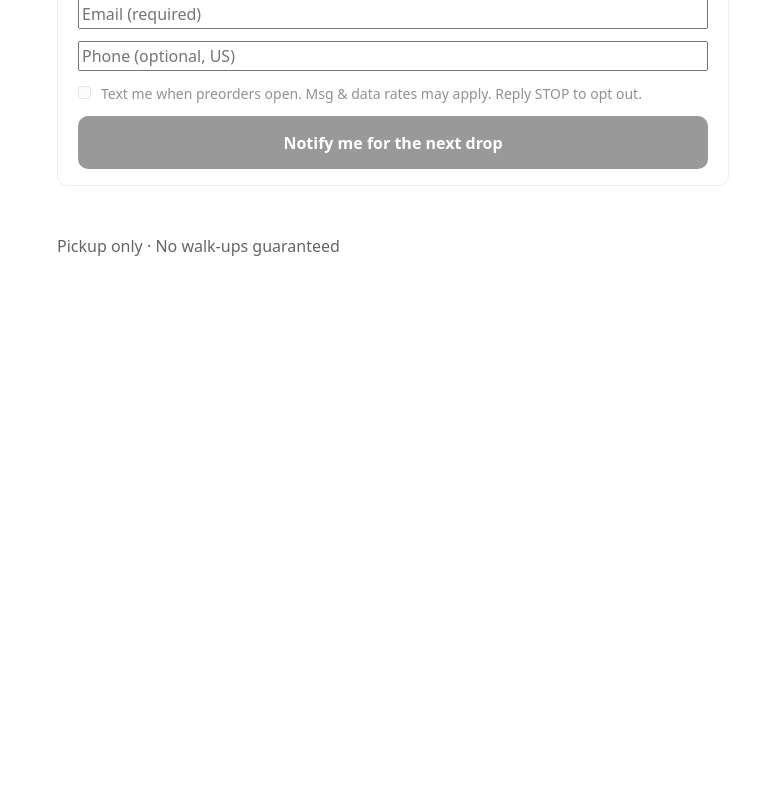
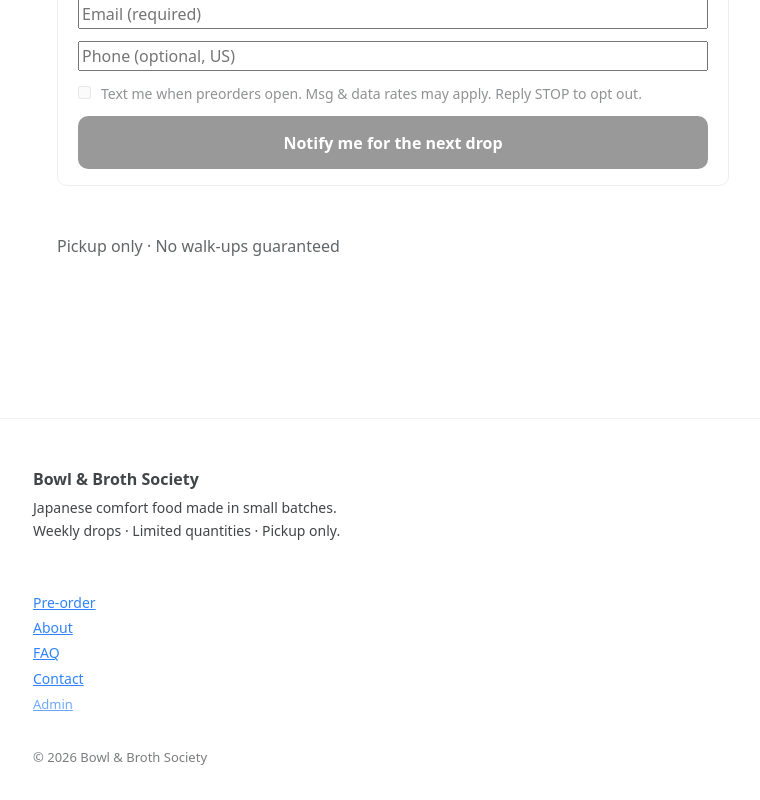
Before and after one commit to cornellb28/orderbbs-app, a Next.js app: page / in a window 1280 px wide. Shown: the part 429-1229 px from the top of the page, without its empty margins (247-1007 px from the left). Before the commit the page ends 800 px from the top, so only its background shows below. Built offline with nearby package versions, Linux system fonts and the light colour scheme; no server answers; the database is empty.

Commit message:
Header/footer update links

```diff
--- /dev/null
+++ b/src/app/components/footer.tsx
@@ -0,0 +1,68 @@
+import Link from "next/link";
+
+type FooterProps = {
+    isAdmin?: boolean;
+};
+
+export default function Footer({ isAdmin = false }: FooterProps) {
+    return (
+        <footer
+            style={{
+                marginTop: "5rem",
+                padding: "3rem 1.5rem 2rem",
+                borderTop: "1px solid #eee",
+                opacity: 0.85,
+            }}
+        >
+            <div
+                style={{
+                    maxWidth: 720,
+                    margin: "0 auto",
+                    display: "grid",
+                    gridTemplateColumns: "1fr",
+                    gap: "2rem",
+                }}
+            >
+                {/* Brand */}
+                <div>
+                    <strong>Bowl & Broth Society</strong>
+                    <p style={{ marginTop: 6, fontSize: 14, lineHeight: 1.6 }}>
+                        Japanese comfort food made in small batches.
+                        <br />
+                        Weekly drops · Limited quantities · Pickup only.
+                    </p>
+                </div>
+
+                {/* Customer info */}
+                <div style={{ fontSize: 14, lineHeight: 1.8 }}>
+                    <div>
+                        <Link href="/preorder">Pre-order</Link>
+                    </div>
+                    <div>
+                        <Link href="/about">About</Link>
+                    </div>
+                    <div>
+                        <Link href="/faq">FAQ</Link>
+                    </div>
+                    <div>
+                        <Link href="/contact">Contact</Link>
+                    </div>
+                    <div>
+                        <Link
+                            href="/admin?next=/login"
+                            style={{ fontSize: 13, textDecoration: "underline", opacity: 0.7 }}
+                        >
+                            Admin
+                        </Link>
+                    </div>
+                </div>
+
+                {/* Meta */}
+                <div style={{ fontSize: 13, opacity: 0.7 }}>
+
+                    <div>© {new Date().getFullYear()} Bowl & Broth Society</div>
+                </div>
+            </div>
+        </footer>
+    );
+}
--- a/src/app/page.tsx
+++ b/src/app/page.tsx
@@ -1,7 +1,9 @@
 import Link from "next/link";
 import { getActiveEventWithMenu } from "@/lib/events";
 import { getNextDropEvent } from "@/lib/events-next";
+import { createSupabaseServerClient } from "@/lib/supabase/server";
 import NotifyForm from "./notify-form";
+import Footer from "./components/footer";
 
 function formatPickupDate(dateStr: string) {
   const d = new Date(`${dateStr}T00:00:00`);
@@ -48,10 +50,27 @@
   const active = await getActiveEventWithMenu();
   const nextDrop = active ? null : await getNextDropEvent();
 
+    const supabase = await createSupabaseServerClient();
+  const { data: { user } } = await supabase.auth.getUser();
+
+  let isAdmin = false;
+
+  if (user) {
+    const { data: adminRow } = await supabase
+      .from("admin_users")
+      .select("user_id")
+      .eq("user_id", user.id)
+      .eq("is_active", true)
+      .maybeSingle();
+
+    isAdmin = !!adminRow;
+  }
+
   const deadlineText = active?.deadline ? formatDeadline(active.deadline) : null;
   const deadlinePassed = active?.deadline ? isDeadlinePassed(active.deadline) : false;
 
   return (
+    <>
     <main className="container" style={{ maxWidth: 720, margin: "0 auto", padding: "4rem 1.5rem" }}>
       <h1 style={{ fontSize: "3rem", marginBottom: "1rem" }}>
         Bowl & Broth Society
@@ -210,5 +229,7 @@
         <p>Pickup only · No walk-ups guaranteed</p>
       </div>
     </main>
+    <Footer isAdmin={isAdmin} />
+    </>
   );
 }
--- a/src/proxy.ts
+++ b/src/proxy.ts
@@ -2,7 +2,7 @@
 import { createServerClient } from "@supabase/ssr";
 
 export async function proxy(req: NextRequest) {
-  const { pathname } = req.nextUrl;
+  const { pathname, search } = req.nextUrl;
 
   // Protect all /admin routes except /admin/login
   if (!pathname.startsWith("/admin")) return NextResponse.next();
@@ -39,7 +39,7 @@
   if (authErr || !authData?.user) {
     const loginUrl = req.nextUrl.clone();
     loginUrl.pathname = "/admin/login";
-    loginUrl.searchParams.set("next", pathname);
+    loginUrl.searchParams.set("next", pathname + search);
     loginUrl.searchParams.set("error", "not_logged_in");
     return NextResponse.redirect(loginUrl);
   }
```
Also changed, not shown: src/app/admin/layout.tsx (+0 -20 lines), src/app/admin/login/ui.tsx (+2 -5 lines), src/app/components/admin/admin-header.tsx (+59 -3 lines).
